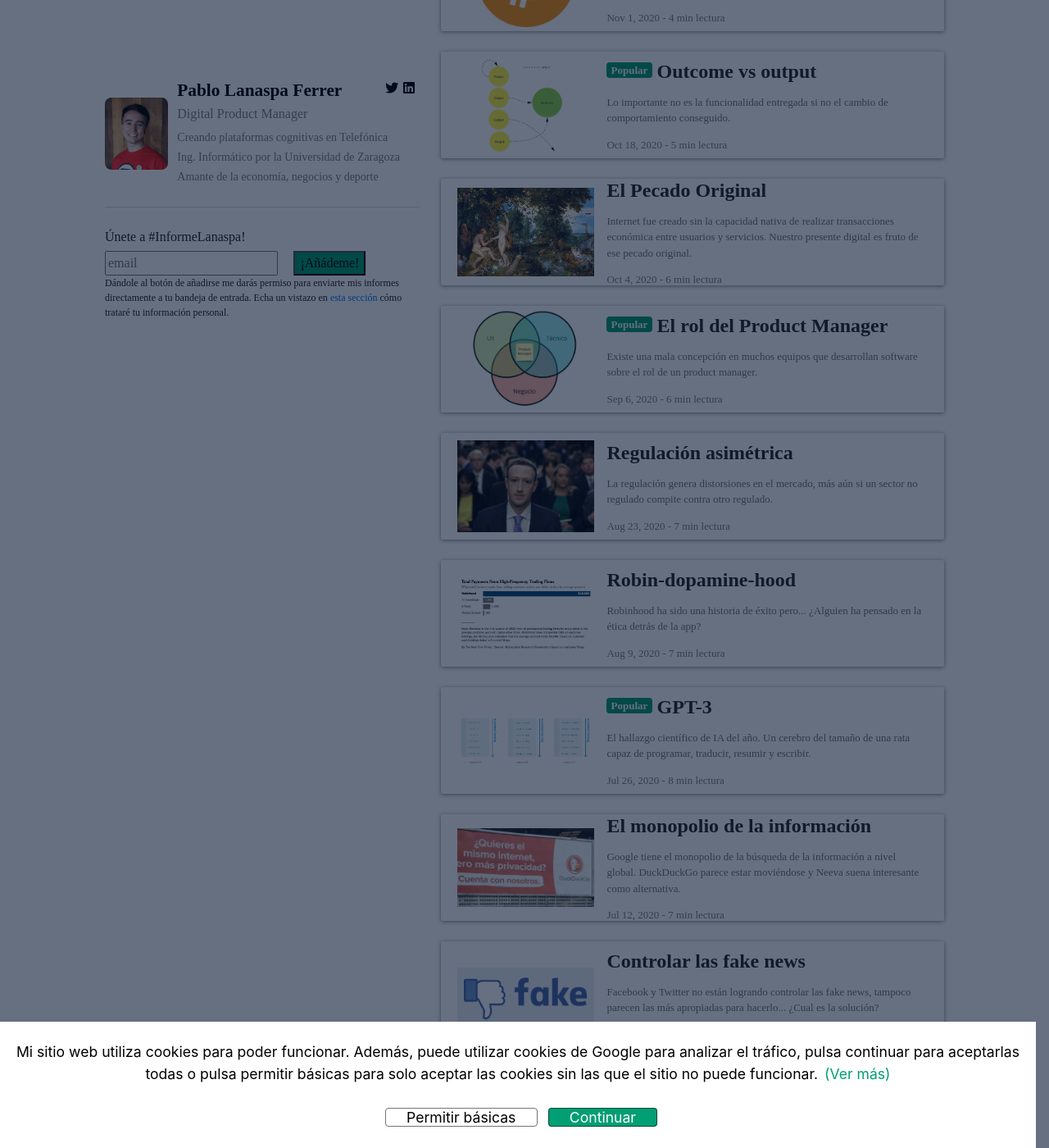
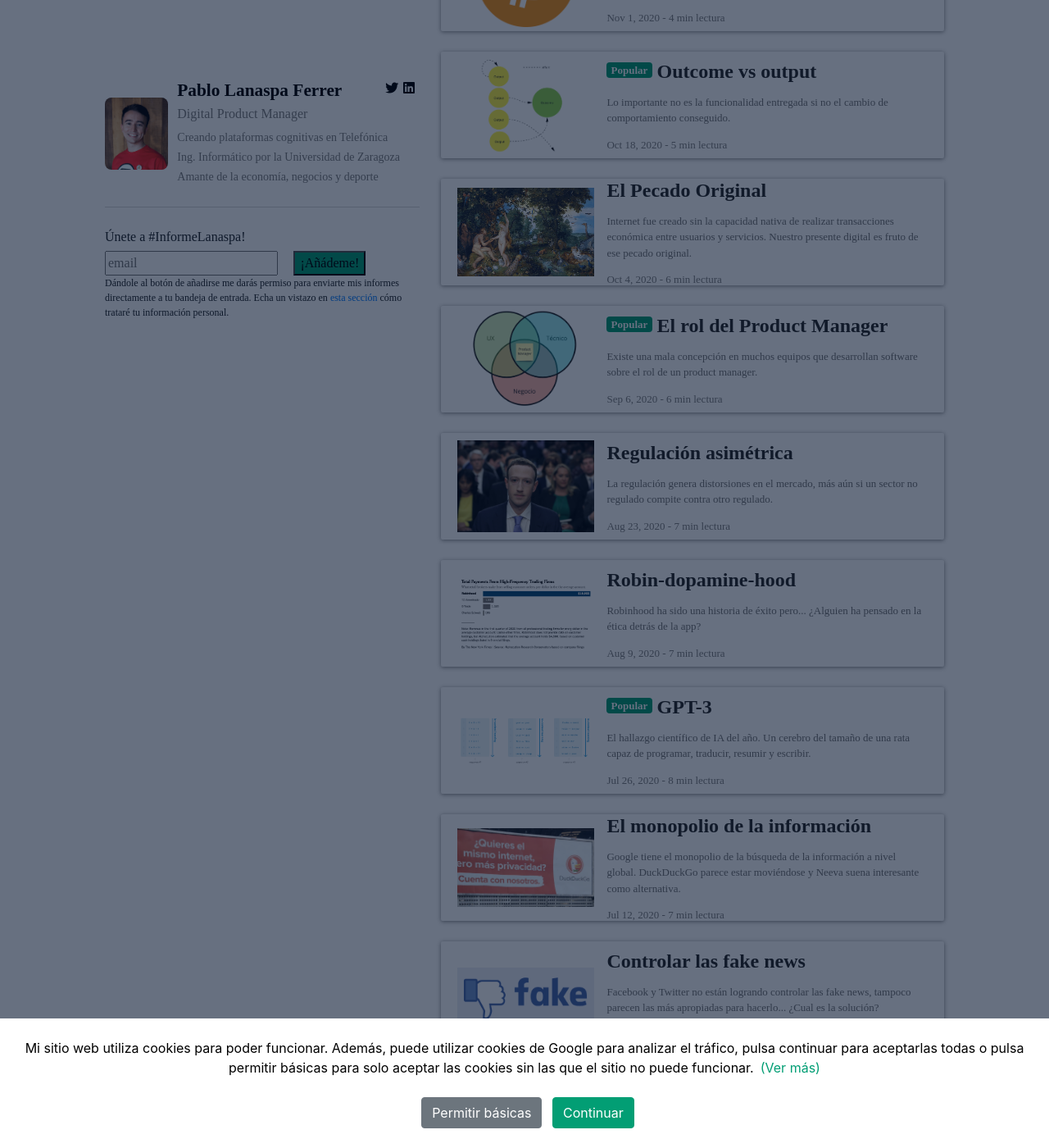
Before and after one commit to planaspa/planaspa.github.io, a Jekyll site: the page built from index.markdown, in a window 1280 px wide and 1400 px high, scrolled down 482 px. Shown: the whole window at 82% size. Built offline with Jekyll 4.4.1, drawn with Linux system fonts in a browser that asks for light colours; nearby versions of some CDN libraries; comment, search, counter and statistics services are not loaded.

Commit message:
adapted cookie consent to bootstrap

```diff
--- a/_includes/cookie-consent.html
+++ b/_includes/cookie-consent.html
@@ -1,5 +1,5 @@
 <style>
-    #cookie-notice {padding: 1.5rem 0rem; display: none; text-align: center; position: fixed; bottom: 0; width: calc(100% - 1rem); background: rgba(255,255,255,1); color: #000000; z-index: 998;}
+    #cookie-notice {padding: 1.5rem 0rem; display: none; text-align: center; position: fixed; bottom: 0; width: 100%; background: rgba(255,255,255,1); color: #000000; z-index: 998;}
     #cookie-notice a { cursor: pointer; margin-left: 0.5rem; z-index: 998; position:relative; color: #029E74;}
     @media (max-width: 767px) {
         #cookie-notice span {padding-top: 3px; margin-bottom: 1rem; max-width: 90% z-index: 998; position:relative;}
@@ -10,8 +10,8 @@
 <div id="cookie-background-blocker"></div>
 <div id="cookie-notice" class="cookie-bar"><span>Mi sitio web utiliza cookies para poder funcionar. Además, puede utilizar cookies de Google para analizar el tráfico, pulsa continuar para aceptarlas todas o pulsa permitir básicas para solo aceptar las cookies sin las que el sitio no puede funcionar.<a href="/legal">(Ver más)</a></span>
 <br/><br/>
-<a id="cookie-notice-reject" class="cookie-button-decline" style="background:white; color:black;">Permitir básicas</a>
-<a id="cookie-notice-accept" class="cookie-button-accept" style="background: #029E74; color:white;">Continuar</a></div>
+<a id="cookie-notice-reject" class="btn btn-secondary cookie-bar" style="color:white;">Permitir básicas</a>
+<a id="cookie-notice-accept" class="btn btn-success cookie-bar" style="color:white;">Continuar</a></div>
 
 <!-- Add google analytics -->
 <script async src="https://www.googletagmanager.com/gtag/js?id=UA-159643548-1"></script>
--- a/assets/css/mystyles.css
+++ b/assets/css/mystyles.css
@@ -40,6 +40,15 @@ html, body{
     margin-top: -0.5em;
 }
 
+.btn-success, .btn-success:active{
+    border-color: #029E74;
+    background-color: #029E74;
+}
+.btn-success:hover{
+    border-color: #018e68; /* smooth shade */
+    background-color: #018e68;
+}
+
 @media screen and (max-width: 768px) {
 .badge-success{
     font-size: x-small;
@@ -51,29 +60,18 @@ html, body{
     COOKIE
 */
 .cookie-bar{
-    font-size: 1.1rem;
+    font-size: normal;
 }
 .cookie-bar a{
     text-decoration: none;
     color: rgba(0,0,0,0.8);
 }
-.cookie-button-accept{
-    vertical-align: center;
-    border: 1px solid rgba(0, 0, 0, .54);
-    border-radius: 4px;
-    padding-left: 2%;
-    padding-right: 2%;
-    background: rgba(255,255,255,1);
+@media screen and (max-width: 768px){
+    .cookie-bar{
+        font-size: small;
+    }
 }
 
-.cookie-button-decline{
-    vertical-align: center;
-    border: 1px solid rgba(0, 0, 0, .54);
-    border-radius: 4px;
-    padding-left: 2%;
-    padding-right: 2%;
-    background: rgba(200,70,70,0.9);
-}
 
 /*
     HEADER
```
